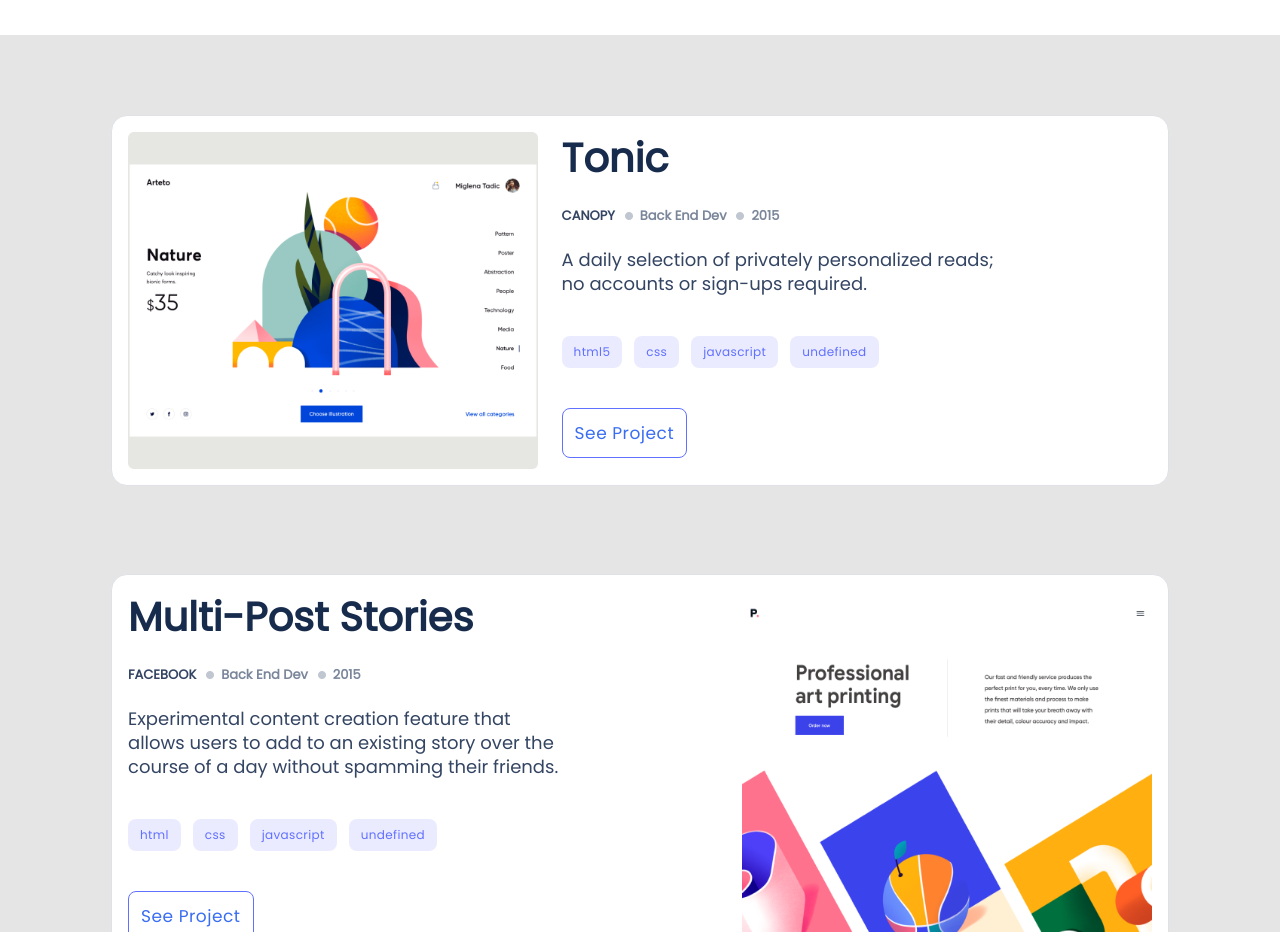
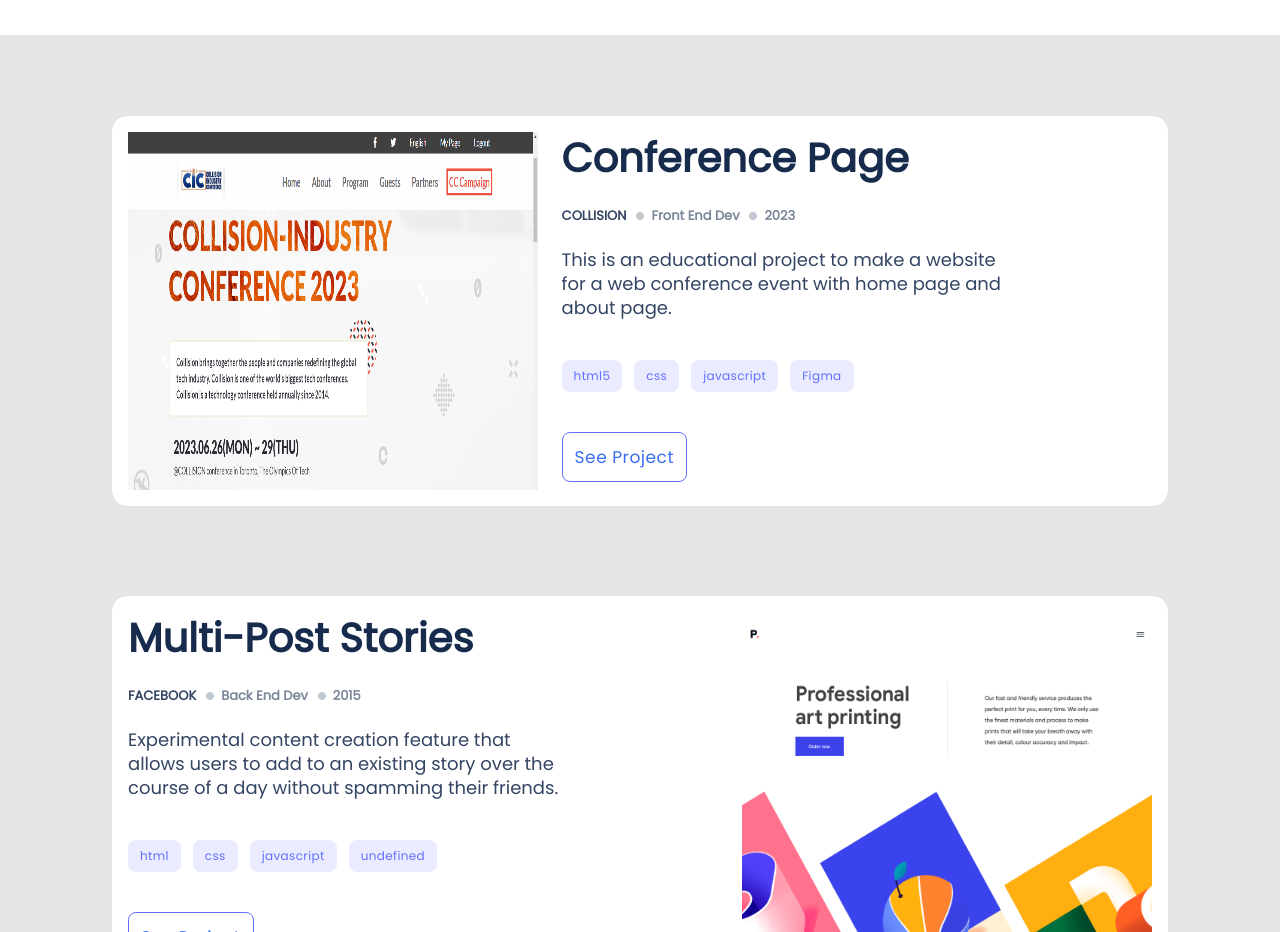
Before and after one commit to ritikarawat220/My-Portfolio, a website: page index.html in a window 1280 px wide. Shown: the part 940-1872 px from the top of the page. Drawn offline with Linux system fonts and the light colour scheme.

Commit message:
Add my progress

```diff
--- a/main.js
+++ b/main.js
@@ -41,12 +41,12 @@
 const cards = [
   {
     id: 'cardOne',
-    title: 'Tonic',
-    education: ['CANOPY', '&nbsp; Back End Dev', '&nbsp; 2015'],
-    description: 'A daily selection of privately personalized reads; no accounts or sign-ups required.',
-    technologies: ['html5', 'css', 'javascript'],
+    title: 'Conference Page',
+    education: ['COLLISION', '&nbsp; Front End Dev', '&nbsp; 2023'],
+    description: 'This is an educational project to make a website for a web conference event with home page and about page.',
+    technologies: ['html5', 'css', 'javascript', 'Figma'],
     image: {
-      mainImg: 'portfolio/Nature.png',
+      mainImg: './my-work/conference.png',
       counter: './portfolio/Counter.png',
     },
     button: 'See Project',
@@ -101,14 +101,14 @@
 const popup = [
   {
     id: 'cardOne',
-    title: 'Tonic',
-    education: ['CANOPY', '&nbsp; Back End Dev', '&nbsp; 2015'],
-    description: 'Microverse Module 02 Project: This is education project that allow user to add desire books to the list and also delete books. It makes use of local storage to preserve the data on the web browser',
+    title: 'Conference Page',
+    education: ['COLLISION', '&nbsp; Front End Dev', '&nbsp; 2023'],
+    description: 'Microverse First Capstone Project: This is an educational project to make a website for a web conference event with home page and about page.',
 
-    technologies: ['html', 'css', 'javascript'],
-    technologies2: ['github', 'ruby', 'Bootstraps'],
+    technologies: ['html', 'css', 'javascript', 'Figma'],
+    technologies2: ['github', 'VS Code', 'Bootstraps'],
     image: {
-      mainImg: 'portfolio/Snapshoot Portfolio.png',
+      mainImg: './my-work/conference.png',
       counter: './portfolio/Counter.png',
       liveIcon: './portfolio/see-live.png',
       sourceIcon: './portfolio/see-source.png',
@@ -117,8 +117,8 @@
     butn2: 'See Source',
     cancel: '&times;', // x image
     navigation: {
-      live: 'https://github.com/ritikarawat220/My-Portfolio//',
-      source: 'https://github.com/ritikarawat220/My-Portfolio.git/',
+      live: 'https://ritikarawat220.github.io/Capstone-project---Conference-page/',
+      source: 'https://github.com/ritikarawat220/Capstone-project---Conference-page',
     },
   },
 
--- a/style.css
+++ b/style.css
@@ -1044,7 +1044,7 @@
 
   .pop-img {
     width: 100%;
-    height: 35%;
+    height: 45%;
   }
 
   .pop-bottom {
```
Also changed, not shown: my-work/conference.png (added).
